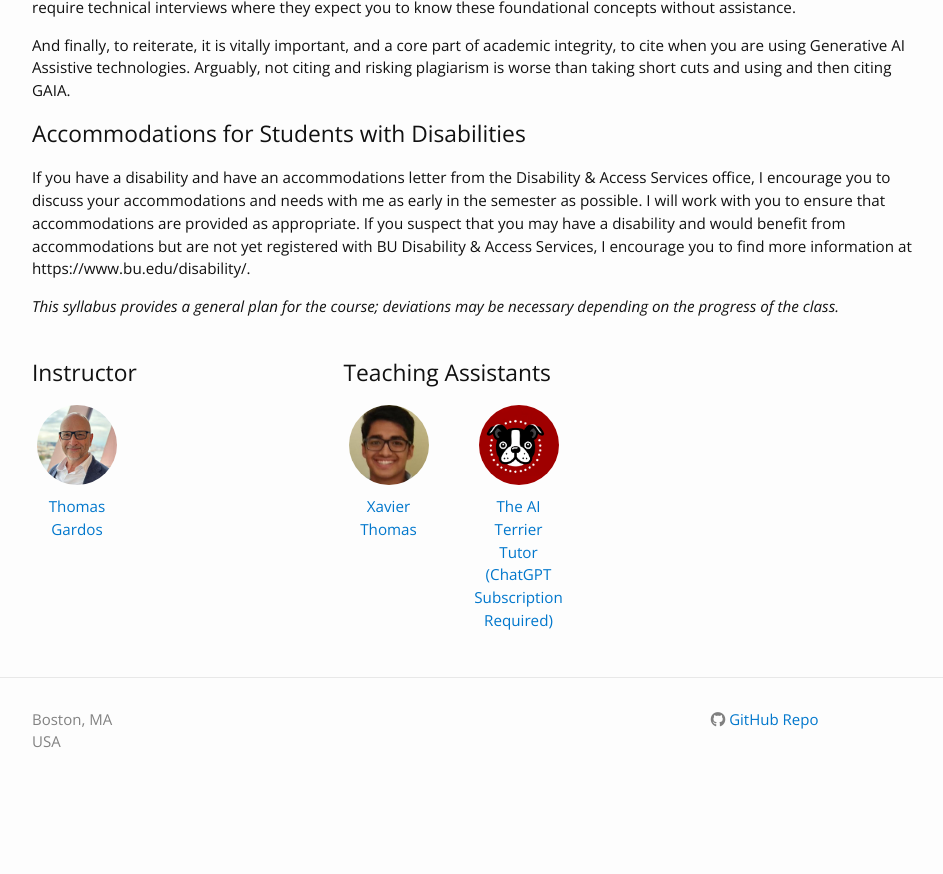
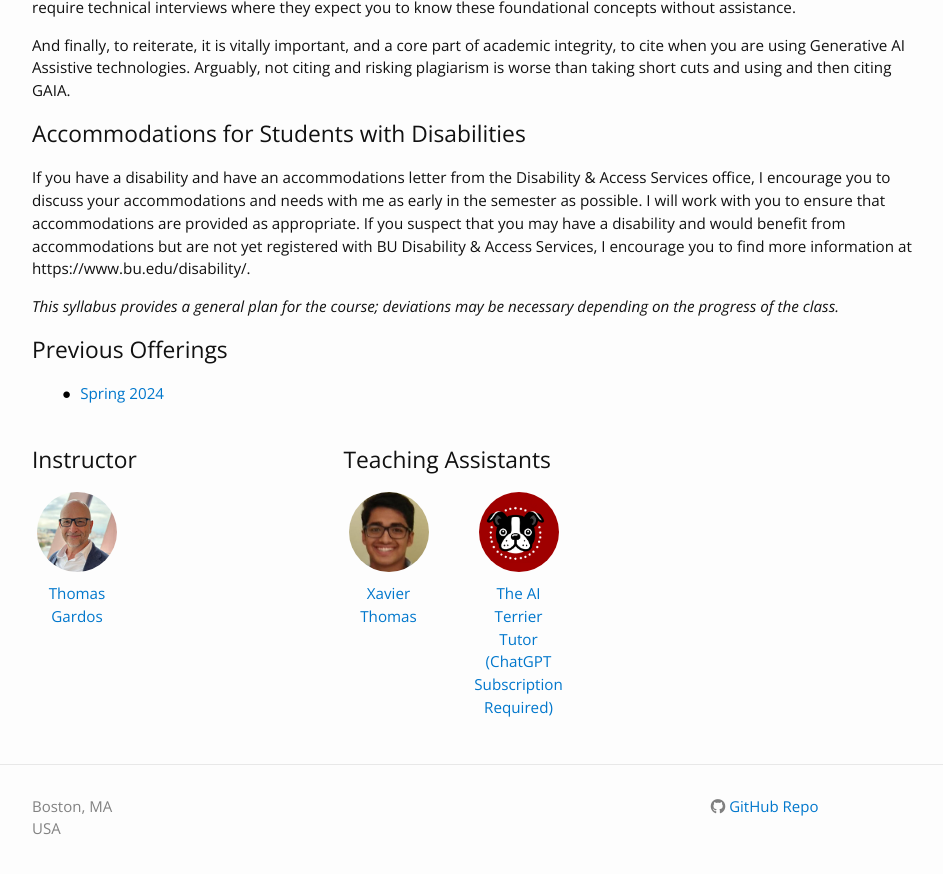
Before and after one commit to DL4DS/fa2024, a Jekyll site: the page built from index.md, in a window 1280 px wide and 900 px high, scrolled down 4227 px. Shown: the top 874 px of the window, without its empty margins (163-1106 px from the left). Built offline with Jekyll 4.4.1, drawn with Linux system fonts in a browser that asks for light colours; nearby versions of some CDN libraries; before the commit the page ends 5040 px from its top, so only the background shows below that.

Commit message:
added previous offering

```diff
--- a/_data/previous_offering.yml
+++ b/_data/previous_offering.yml
@@ -1,7 +1,7 @@
 # Uncomment the below when there are previous offerings of this course.
-#offerings:
-#  - title: Fall 1997
-#    url: https://previous_course_website.url/
+offerings:
+  - title: Spring 2024
+    url: https://dl4ds.github.io/sp2024/
 #
 #  - title: Fall 1996
 #    url: https://previous_course_website.url/
```
